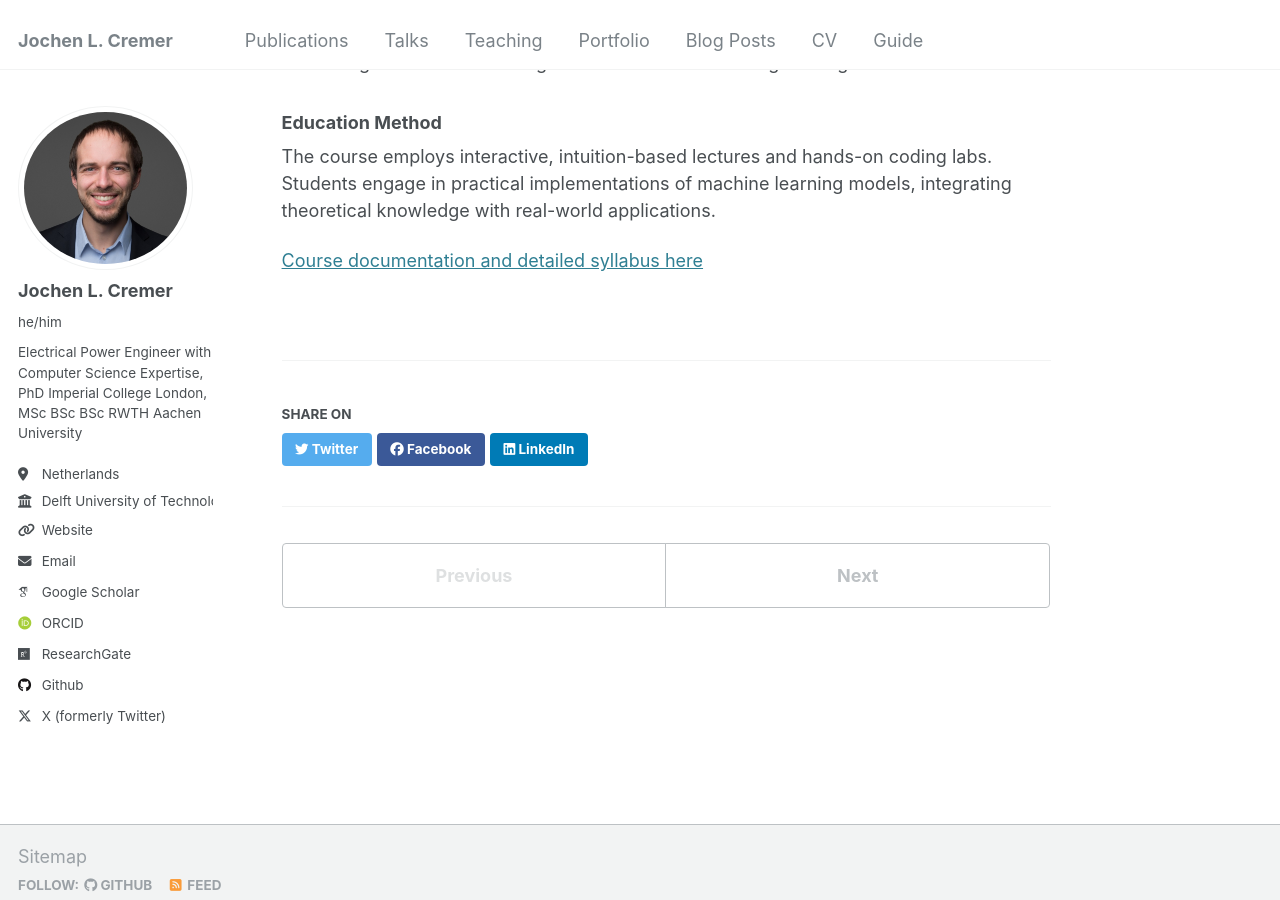
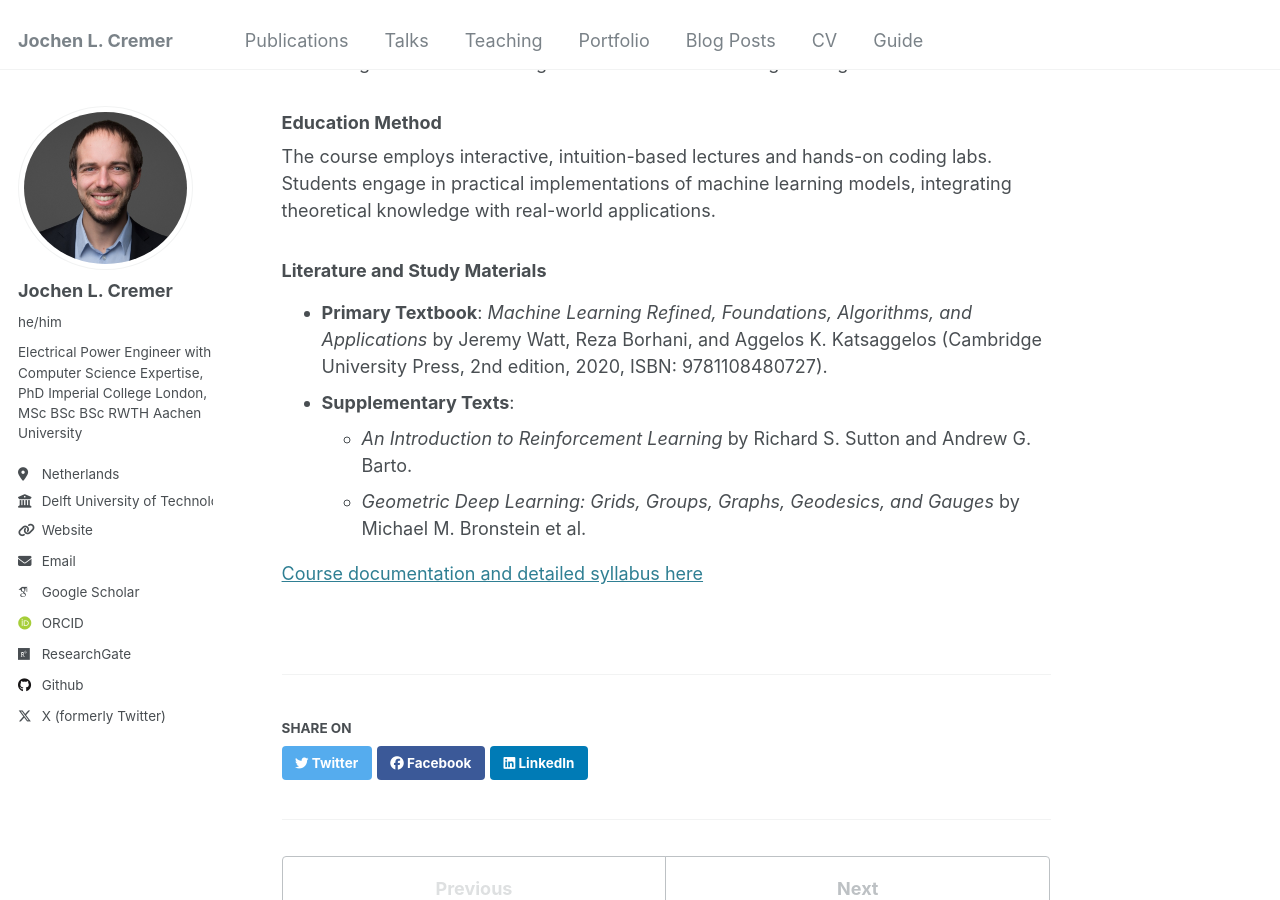
Before and after one commit to JochenC/JochenC.github.io, a Jekyll site: the page built from _teaching/2024-ee4c12-machine-learning3.md, in a window 1280 px wide and 900 px high, scrolled down 2191 px. Built offline with Jekyll 4.4.1, drawn with Linux system fonts in a browser that asks for light colours; some web fonts are replaced.

Commit message:
Add files via upload

```diff
--- a/_teaching/2024-ee4c12-machine-learning3.md
+++ b/_teaching/2024-ee4c12-machine-learning3.md
@@ -66,4 +66,10 @@ By the end of the course, students will be able to:
 ### Education Method
 The course employs interactive, intuition-based lectures and hands-on coding labs. Students engage in practical implementations of machine learning models, integrating theoretical knowledge with real-world applications.
 
-[Course documentation and detailed syllabus here](https://studiegids.tudelft.nl/a101_displayCourse.do?course_id=70087)
+### Literature and Study Materials
+- **Primary Textbook**: *Machine Learning Refined, Foundations, Algorithms, and Applications* by Jeremy Watt, Reza Borhani, and Aggelos K. Katsaggelos (Cambridge University Press, 2nd edition, 2020, ISBN: 9781108480727).
+- **Supplementary Texts**:
+  - *An Introduction to Reinforcement Learning* by Richard S. Sutton and Andrew G. Barto.
+  - *Geometric Deep Learning: Grids, Groups, Graphs, Geodesics, and Gauges* by Michael M. Bronstein et al.
+
+[Course documentation and detailed syllabus here](https://studiegids.tudelft.nl/a101_displayCourse.do?course_id=67670)
```
